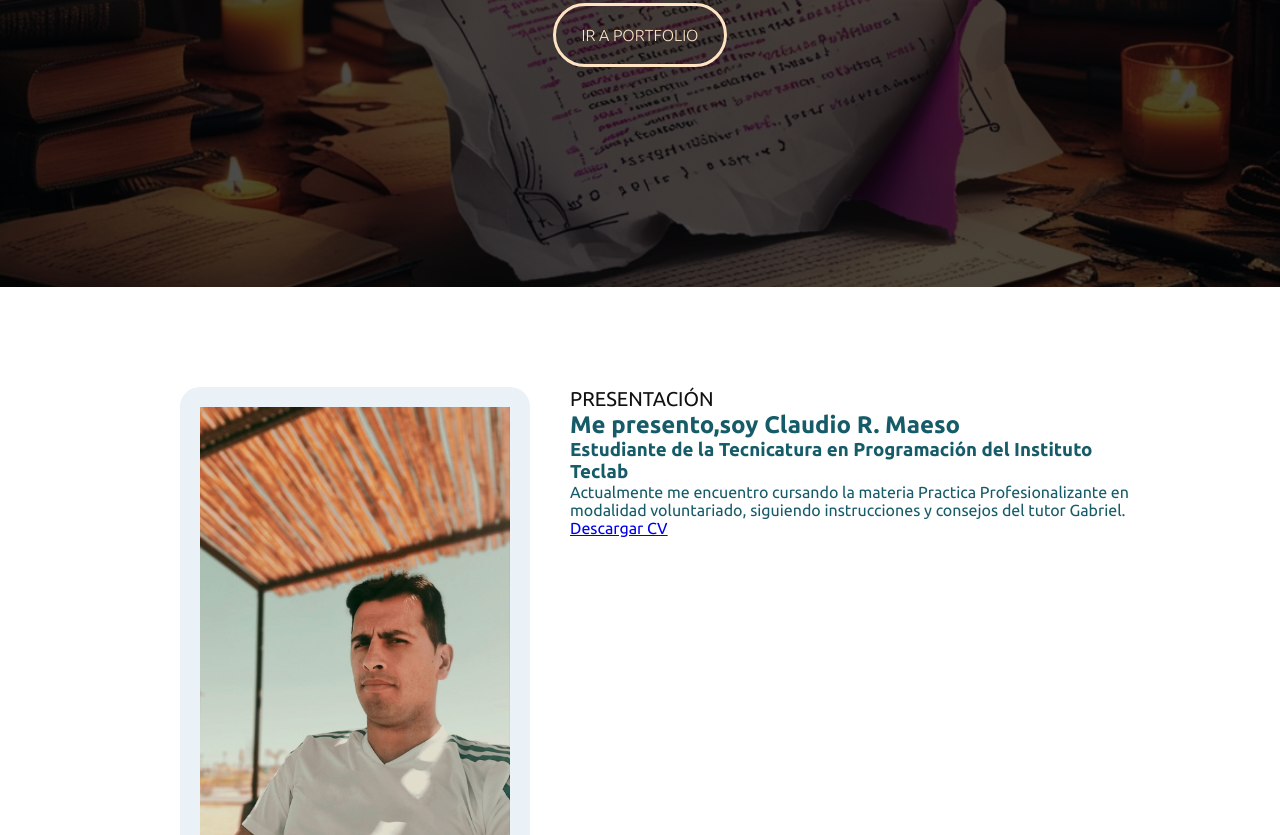
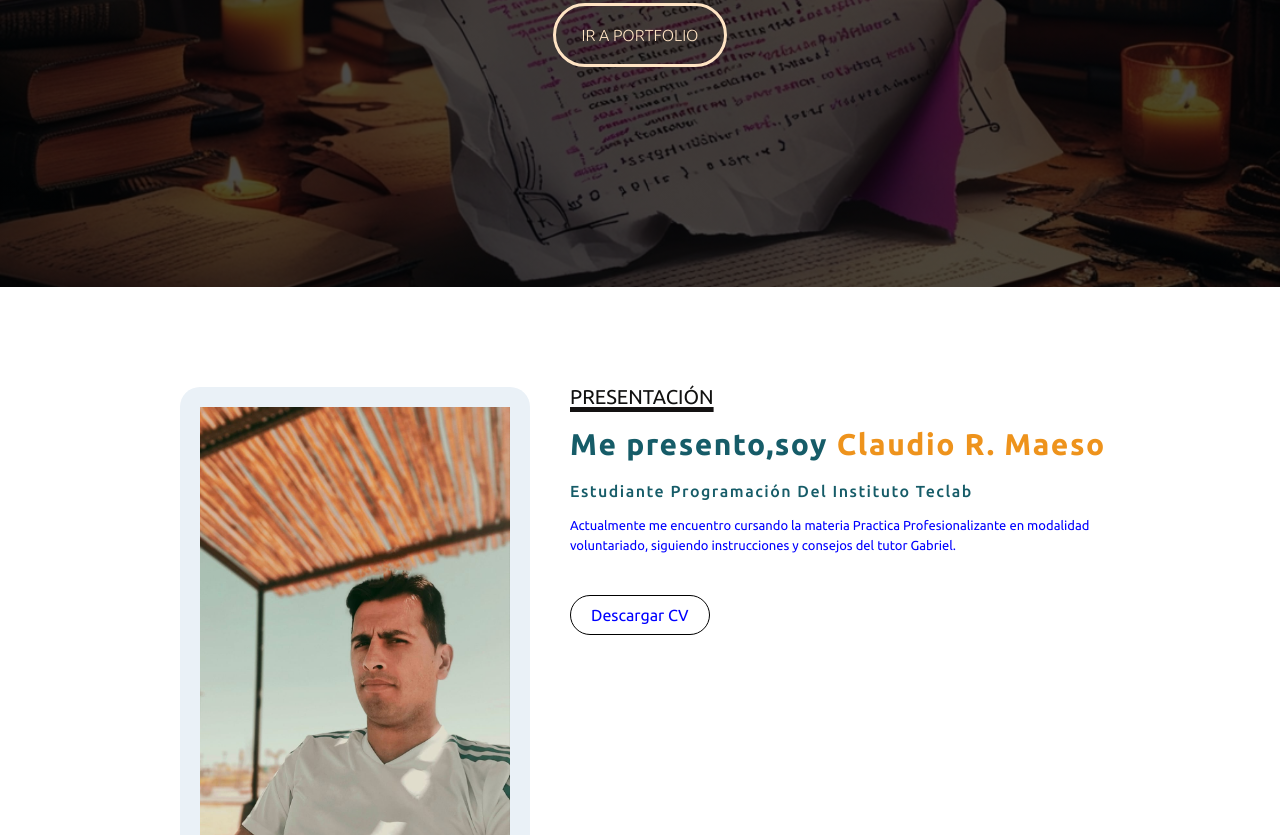
Before and after one commit to Muralito9/Proyecto-PP-Teclab, a plain HTML site: page index.html in a window 1280 px wide. Shown: the part 513-1348 px from the top of the page. Drawn offline with Linux system fonts and the light colour scheme.

Commit message:
Mejora de la parte de presentacion, con foto, descripcion y mejora de boton CV

```diff
--- a/estilo.css
+++ b/estilo.css
@@ -158,8 +158,50 @@ html{
     font-size: 20px;
     text-transform: uppercase;
     color: rgb(17, 17, 16);
-    text-decoration:dashed;
+    text-decoration:underline;
     text-decoration-color: rgb(20, 18, 18);
     text-decoration-thickness: 5px;
 
 }
+
+#presentacion .presentacion h2{
+    font-size: 30px;
+    font-weight: bolder;
+    margin: 20px 0;
+    letter-spacing: 1.5px;
+}
+
+#presentacion .presentacion h2 span{
+    color:rgb(238, 147, 28);
+}
+
+#presentacion .presentacion h3{
+    font-size: 16px;
+    font-weight: 500;
+    text-transform: capitalize;
+    margin-bottom: 15px;
+    letter-spacing: 1.5px;
+}
+
+#presentacion .presentacion p{
+    font-size: 13px;
+    line-height: 20px;
+    color: blue;
+    margin-bottom: 10px;
+}
+
+#presentacion .presentacion a{
+    display: inline-table;
+    text-decoration: none;
+    color: blue;
+    border-radius: 45px;
+    padding: 10px 20px;
+    border: 1px solid black;
+    margin-top: 30px;
+    transition: .5s;
+}
+
+#presentacion .presentacion a:hover{
+    background-color: chocolate;
+    color: rgb(13, 14, 13);
+}
--- a/index.html
+++ b/index.html
@@ -62,7 +62,7 @@
         <div class="presentacion">
             <p class="titulo-seccion">Presentación</p>
             <h2>Me presento,soy <span>Claudio R. Maeso</span></h2>
-            <h3>Estudiante de la Tecnicatura en Programación del Instituto Teclab</h3>
+            <h3>Estudiante Programación del Instituto Teclab</h3>
             <p>Actualmente me encuentro cursando la materia Practica Profesionalizante en
                 modalidad voluntariado, siguiendo instrucciones y consejos del tutor Gabriel.
             </p>
```
